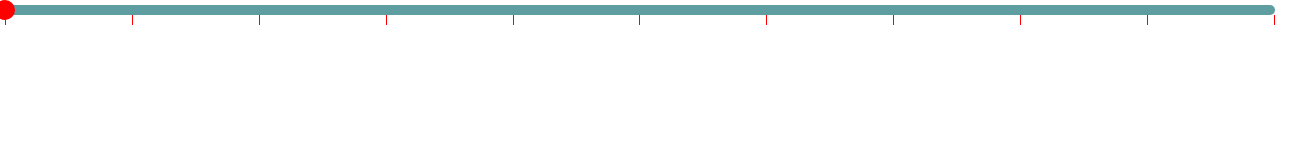
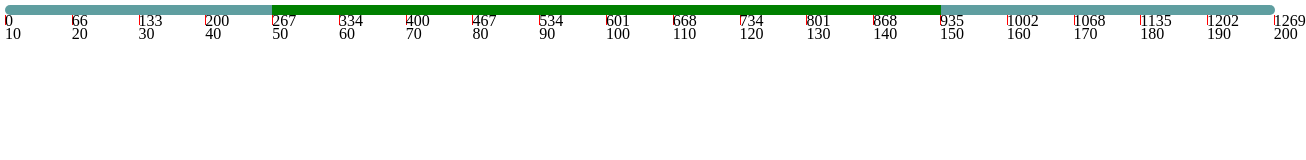
Before and after one commit to ZoricmaTs/slider, a website built with Parcel: page src/index.html in a window 1280 px wide. Shown: the whole page, 1306 px wide, since content can reach past the window. Built offline with nearby package versions, Linux system fonts and the light colour scheme.

Commit message:
fix progress-bar

```diff
--- a/src/controller/slider.ts
+++ b/src/controller/slider.ts
@@ -1,5 +1,5 @@
 import {UserSettings} from "../index";
-import Slider from "../model/slider";
+import Slider, {SliderMode} from "../model/slider";
 import ProgressBar from "../view/progressBar/progressBar";
 import Scale from "../view/scale/scale";
 import SliderView from "../view/slider/slider";
@@ -7,10 +7,12 @@ import Thumb from "../view/thumb/thumb";
 
 export default class SliderController {
   private readonly model: Slider;
-  private progressBarView: ProgressBar;
+  private readonly progressBarView: ProgressBar;
   private readonly view: SliderView | undefined;
   private scale: Scale | undefined;
-  private thumbView: Thumb;
+  private thumbView: Thumb | undefined;
+  private thumbFirstView: Thumb | undefined;
+  private thumbSecondView: Thumb | undefined;
 
 
   constructor(params: UserSettings) {
@@ -22,8 +24,7 @@ export default class SliderController {
     this.progressBarView = new ProgressBar(this.model, this.view);
     this.initProgressBar();
 
-    this.thumbView = new Thumb(this.model, this.view);
-    this.initThumb();
+    // this.initThumb();
 
     this.initScale();
 
@@ -34,20 +35,36 @@ export default class SliderController {
 
   private bindFn(): void {
     this.onMouseDown = this.onMouseDown.bind(this);
+    this.onMouseUp = this.onMouseUp.bind(this);
+    this.onMouseMove = this.onMouseMove.bind(this);
   }
 
   private addEvents(): void {
+    if (this.progressBarView) {
       this.progressBarView.updateProgress();
 
       this.progressBarView.on(this.progressBarView.EVENT_MOUSEDOWN, [this.onMouseDown]);
       this.progressBarView.on(this.progressBarView.EVENT_MOUSEUP, [this.onMouseUp]);
       this.progressBarView.on(this.progressBarView.EVENT_MOUSEMOVE, [this.onMouseMove]);
+    }
 
-    this.thumbView.updateProgress();
+    if (this.thumbView) {
+      this.thumbView.updateThumb();
 
       this.thumbView.on(this.thumbView.EVENT_MOUSEDOWN, [this.onMouseDown]);
       this.thumbView.on(this.thumbView.EVENT_MOUSEUP, [this.onMouseUp]);
       this.thumbView.on(this.thumbView.EVENT_MOUSEMOVE, [this.onMouseMove]);
+    }
+
+    if (this.thumbFirstView && this.thumbSecondView) {
+      this.thumbFirstView.on(this.thumbFirstView.EVENT_MOUSEDOWN, [this.onMouseDown]);
+      this.thumbFirstView.on(this.thumbFirstView.EVENT_MOUSEUP, [this.onMouseUp]);
+      this.thumbFirstView.on(this.thumbFirstView.EVENT_MOUSEMOVE, [this.onMouseMove]);
+
+      this.thumbSecondView.on(this.thumbSecondView.EVENT_MOUSEDOWN, [this.onMouseDown]);
+      this.thumbSecondView.on(this.thumbSecondView.EVENT_MOUSEUP, [this.onMouseUp]);
+      this.thumbSecondView.on(this.thumbSecondView.EVENT_MOUSEMOVE, [this.onMouseMove]);
+    }
   }
 
 
@@ -71,15 +88,24 @@ export default class SliderController {
   private initProgressBar(): void {
     // @ts-ignore
     this.view.getSliderWrapper().append(this.progressBarView.getContainer());
+    this.progressBarView.updateProgressValue();
   }
 
   private initThumb(): void {
-    // @ts-ignore
+    if (this.view) {
+      if (this.model.mode === SliderMode.single) {
+        this.thumbView = new Thumb(this.model, this.view);
         this.view.getSliderWrapper().append(this.thumbView.getContainer());
+      } else {
+        this.thumbFirstView = new Thumb(this.model, this.view);
+        this.thumbSecondView = new Thumb(this.model, this.view);
+      }
+    }
   }
 
   private initScale(): void {
-    this.scale = new Scale(this.model);
+    // @ts-ignore
+    this.scale = new Scale(this.model, this.view);
     // @ts-ignore
     this.view.getSlider().append(this.scale.getContainer())
   }
--- a/src/index.ts
+++ b/src/index.ts
@@ -18,15 +18,15 @@ export type UserSettings = {
 function initSlider(): any {
   const userSettings: UserSettings = {
     root: document.body,
-    min: 0,
+    min: 10,
     max: 200,
-    step: 20,
+    step: 10,
     showDivision: true,
     value: 50,
     showValue: false,
-    minValue: 0,
-    maxValue: 0,
-    mode: SliderMode.single,
+    minValue: 50,
+    maxValue: 150,
+    mode: SliderMode.interval,
     orient: SliderOrient.horizontal,
   };
 
--- a/src/model/slider.ts
+++ b/src/model/slider.ts
@@ -12,8 +12,8 @@ export enum SliderOrient {
 
 
 export default class Slider {
-  public max: number;
-  public min: number;
+  private readonly max: number;
+  private readonly min: number;
 
   public root: HTMLElement;
 
@@ -22,9 +22,9 @@ export default class Slider {
   public step: number;
   public showDivision: boolean;
   public value: number;
-  private mode: SliderMode;
   public orient: SliderOrient;
   public showValue: boolean;
+  readonly mode: SliderMode;
 
   constructor(props: UserSettings) {
     this.root = props.root;
@@ -44,6 +44,14 @@ export default class Slider {
     this.orient = props.orient ? props.orient : SliderOrient.horizontal;
   }
 
+  public getMin(): number {
+    return this.min;
+  }
+
+  public getMax(): number {
+    return this.max;
+  }
+
   public getStep(): number {
     return this.step;
   }
@@ -56,6 +64,18 @@ export default class Slider {
     return Math.trunc(this.getStep() / this.getRange() * 100 * 100) / 100;
   }
 
+  public setIntervalValue(stepCounts: number): void {
+    const value = this.min + stepCounts * this.getStep();
+    const min = Math.abs(this.minValue - value);
+    const max = Math.abs(this.maxValue - value);
+
+    if (min < max) {
+      this.setMinValue(value);
+    } else if (min > max) {
+      this.setMaxValue(value);
+    }
+  }
+
   public setValue(stepCounts: number): void {
     this.value = stepCounts * this.getStep();
   }
@@ -63,4 +83,20 @@ export default class Slider {
   public getValue(): number {
     return this.value;
   }
+
+  public getMinValue(): number {
+    return this.minValue;
+  }
+
+  public getMaxValue(): number {
+    return this.maxValue;
+  }
+
+  public setMinValue(value: number): void {
+    this.minValue = value;
+  }
+
+  public setMaxValue(value: number): void {
+    this.maxValue = value;
+  }
 }
--- a/src/view/progressBar/progressBar.css
+++ b/src/view/progressBar/progressBar.css
@@ -1,4 +1,4 @@
-.progress-bar__wrap {
+.progress-bar {
   position: relative;
   overflow: hidden;
   background-color: cadetblue;
@@ -7,7 +7,7 @@
   width: 100%;
 }
 
-.progress-bar__value {
+.progress {
   position: absolute;
   left: 0;
   top: 0;
--- a/src/view/progressBar/progressBar.ts
+++ b/src/view/progressBar/progressBar.ts
@@ -1,6 +1,6 @@
 import Helper from "../../helper";
 import EventListener from "../../event-listener";
-import Slider from "../../model/slider";
+import Slider, {SliderMode} from "../../model/slider";
 import SliderView from "../slider/slider";
 
 export default class ProgressBar extends EventListener {
@@ -9,7 +9,7 @@ export default class ProgressBar extends EventListener {
   public EVENT_MOUSEDOWN: string = 'event-mousedown';
   public EVENT_MOUSEMOVE: string = 'event-mousemove';
   public EVENT_MOUSEUP: string = 'event-mouseup';
-  private model: Slider;
+  private readonly model: Slider;
   private isMouseDown: boolean = false;
   private isMouseMove: boolean = true;
   private view: SliderView;
@@ -27,7 +27,12 @@ export default class ProgressBar extends EventListener {
         this.fireEvent(this.EVENT_MOUSEDOWN);
         this.isMouseDown = true;
 
+        if (this.model.mode === SliderMode.single) {
           this.model.setValue(this.view.getCountsStep(e.clientX));
+        } else {
+          this.model.setIntervalValue(this.view.getCountsStep(e.clientX));
+        }
+
         this.updateProgressValue();
       });
 
@@ -37,8 +42,13 @@ export default class ProgressBar extends EventListener {
         if (this.isMouseDown) {
           this.isMouseMove = true;
 
+          if (this.model.mode === SliderMode.single) {
             this.model.setValue(this.view.getCountsStep(e.clientX));
-          this.updateProgressValue();
+          } else {
+            // this.model.setIntervalValue(this.view.getCountsStep(e.clientX));
+          }
+
+          // this.updateProgressValue();
         } else {
           this.isMouseMove = false;
         }
@@ -48,20 +58,24 @@ export default class ProgressBar extends EventListener {
         this.fireEvent(this.EVENT_MOUSEUP);
 
         if (this.isMouseMove && this.isMouseDown) {
+          if (this.model.mode === SliderMode.single) {
             this.model.setValue(this.view.getCountsStep(e.clientX));
-          this.updateProgressValue();
+          } else {
+            // this.model.setIntervalValue(this.view.getCountsStep(e.clientX));
+          }
 
+          // this.updateProgressValue();
           this.isMouseMove = false;
         }
 
         this.isMouseDown = false;
-      });
+      })
     }
   }
 
   public getContainer(): HTMLElement {
-    this.progress = Helper.addElement(['progress-bar__value']);
-    this.progressWrap = Helper.addElement(['progress-bar__wrap']);
+    this.progress = Helper.addElement(['progress']);
+    this.progressWrap = Helper.addElement(['progress-bar']);
     this.progressWrap.append(this.progress)
     return this.progressWrap;
   }
@@ -71,11 +85,26 @@ export default class ProgressBar extends EventListener {
   }
 
   public updateProgressValue(): void {
-    const counts = this.model.getValue() / this.model.getStep();
+    const step = this.model.getStep();
+    if (this.model.mode === SliderMode.single) {
+      const counts = this.model.getValue() / step;
       const width = Math.round(this.view.getStepWidth() * counts);
 
       if (this.progress) {
         this.progress.style.width = `${width}px`;
       }
+
+    } else {
+      const countsMin = Math.round((this.model.getMinValue() - this.model.getMin()) / step);
+      const countsMax = Math.round((this.model.getMax() - this.model.getMaxValue()) / step);
+
+      const minPosition = Math.round(this.view.getStepWidth() * countsMin);
+      const maxPosition = Math.round(this.view.getStepWidth() * countsMax);
+
+      if (this.progress) {
+        this.progress.style.left = `${minPosition}px`;
+        this.progress.style.right = `${maxPosition}px`;
       }
     }
+  }
+}
--- a/src/view/scale/scale.css
+++ b/src/view/scale/scale.css
@@ -6,7 +6,24 @@
 }
 
 .scale__item {
+  flex-direction: column;
+  align-items: flex-start;
+}
+
+.scale__item-step {
+  position: absolute;
+  width: auto;
+  height: 10px;
+}
+
+.scale__item-scale {
   width: 1px;
   height: 10px;
   background-color: red;
 }
+
+.scale__item-step-px {
+  position: absolute;
+  width: auto;
+  bottom: 0;
+}
--- a/src/view/scale/scale.ts
+++ b/src/view/scale/scale.ts
@@ -1,16 +1,18 @@
 import EventListener from "../../event-listener";
 import Slider from "../../model/slider";
 import Helper from "../../helper";
+import SliderView from "../slider/slider";
 
 export default class Scale extends EventListener {
   private model: Slider;
   private scaleWrap: HTMLElement | undefined;
+  private view: SliderView;
 
-  constructor(model: Slider) {
+  constructor(model: Slider, view: SliderView) {
     super(model);
 
     this.model = model;
-
+    this.view = view;
     this.init();
 
     this.initItems();
@@ -33,7 +35,18 @@ export default class Scale extends EventListener {
     const items = [];
 
     for (let i = 0; i <= this.getCountsItem(); i += 1) {
+      const itemStepValue = Helper.addElement(['scale__item-step']);
+      const itemStepPx = Helper.addElement(['scale__item-step-px']);
+      const itemScale = Helper.addElement(['scale__item-scale']);
       const item = Helper.addElement(['scale__item']);
+
+      itemStepPx.innerHTML = `${Math.trunc(this.view.getStepWidth() * i)}`;
+      itemStepValue.innerHTML = `${this.model.getMin() + (this.model.getStep() * i)}`;
+
+      item.append(itemScale)
+      item.append(itemStepValue);
+      item.append(itemStepPx);
+
       items.push(item);
     }
 
--- a/src/view/slider/slider.ts
+++ b/src/view/slider/slider.ts
@@ -49,11 +49,12 @@ export default class SliderView extends EventListener {
 
   public getStepWidth(): number {
     const sliderWidth = this.getSliderWrapRect().width;
-    return Math.trunc(sliderWidth * this.model.getStepPercent() / 100 * 100) / 100;
+    return (sliderWidth * this.model.getStepPercent() / 100 * 100) / 100;
   }
 
-  public getCountsStep(width: number): number {
-    return Math.round(width / this.getStepWidth());
+  public getCountsStep(position: number): number {
+    console.log(`:->getCountsStep`, Math.round(position / this.getStepWidth()));
+    return Math.round(position / this.getStepWidth());
   }
 
 }
--- a/src/view/thumb/thumb.ts
+++ b/src/view/thumb/thumb.ts
@@ -21,7 +21,7 @@ export default class Thumb extends EventListener {
     this.init();
   }
 
-  public updateProgress() {
+  public updateThumb() {
     this.addListeners();
   }
 
```
Lines whose indentation alone changed are shown as unchanged.
